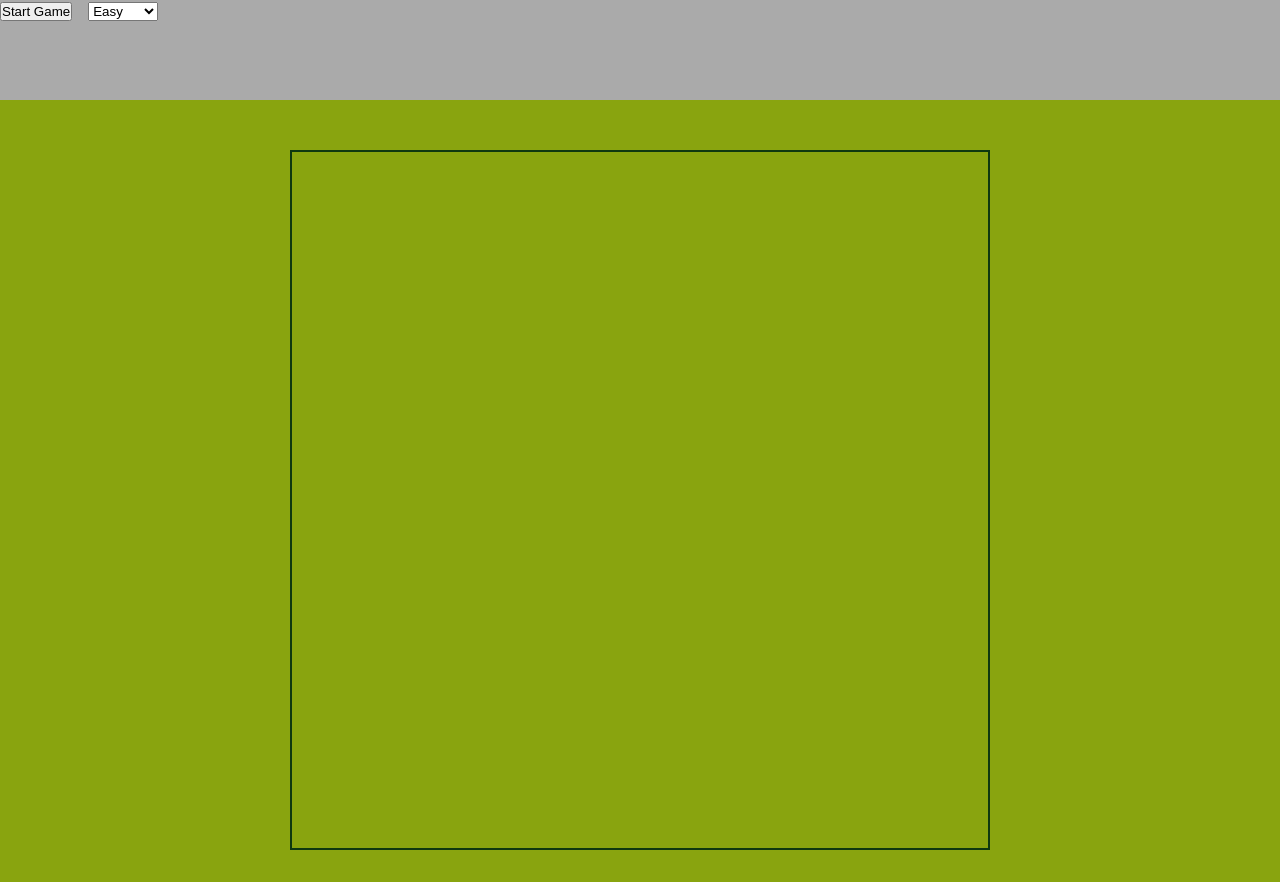
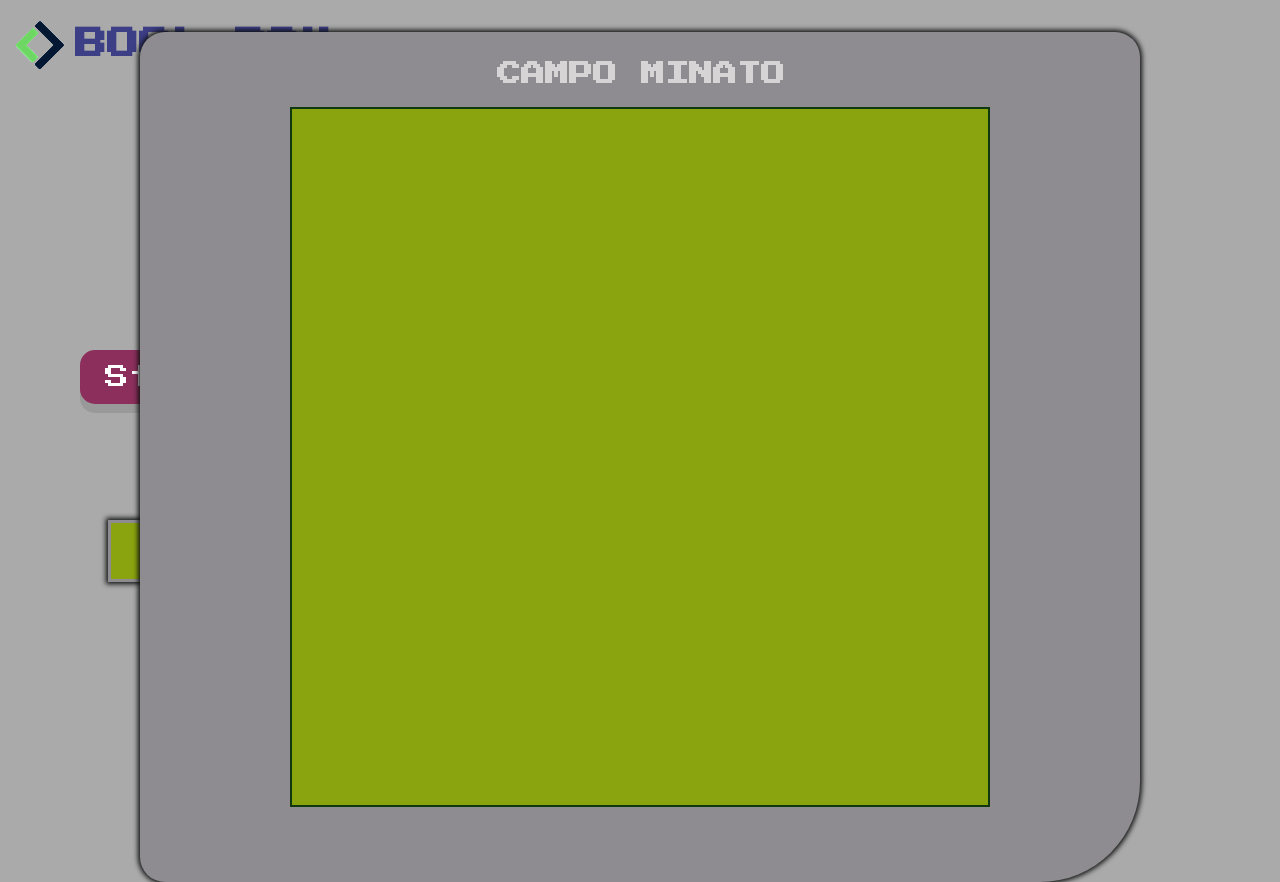
Before and after one commit to Vegadrone/js-campominato-grid, a plain HTML site: page index.html in a window 1280 px wide. Before the commit the page ends 850 px from the top, so only its background shows below. Drawn offline with Linux system fonts and the light colour scheme.

Commit message:
Update: aesthetic change, start button continue to generate new grids

```diff
--- a/CSS/style.css
+++ b/CSS/style.css
@@ -4,16 +4,9 @@
     padding: 0;
 }
 
-header {
-    background-color:#aaaaaa;
-    height: 100px;
-}
-
-
 body {
-    background-color: #89a40f;
+    background-color: #aaaaaa;
     font-family: 'Press Start 2P', cursive;
-
 }
 
 .clear-fix::after{
@@ -22,17 +15,27 @@ body {
     display: table;
 }
 
+.screen-border{
+    background-color:  #8e8c91;
+    width: 1000px;
+    height: 850px;
+    margin: 0 auto;
+    border-radius: 25px 25px 100px 25px;
+    display: flex;
+    align-items: center;
+    box-shadow:0px 0px 5px 2px rgb(13, 14, 14);
+    position:relative;
+}
+
 .cells-container {
     width: 700px;
     height: 700px;
     margin: 0 auto;
-    margin-top: 50px;
+    background-color: #89a40f;
 }
 
 .cell {
     float: left;
-    width: calc(100% / 10);
-    height: calc(100% / 10);
     color: #306230;
     display: flex;
     justify-content: center;
@@ -41,6 +44,21 @@ body {
     font-size: 1.25rem;
     font-weight: bold;
     cursor: crosshair;
+}
+
+.easy {
+    width: calc(100% / 10);
+    height: calc(100% / 10);
+}
+
+.medium {
+    width: calc(100% / 9);
+    height: calc(100% / 9);
+}
+
+.hard {
+    width: calc(100% / 8);
+    height: calc(100% / 8);
 }
 
 .cells-container,
@@ -52,3 +70,78 @@ body {
     background-color: #306230;
     color: #89a40f;
 }
+
+h1{
+    color: #3c3e86;
+}
+
+h2 {
+    color: rgba(226, 224, 224, 0.864);
+    position: absolute;
+    top: 30px;
+    right: 355px;
+}
+
+
+.logo-bool-boy {
+    display:flex;
+    align-items: center;
+}
+
+.logo-bool-boy h1{
+    position: absolute;
+    top: 28px;
+    left: 75px;
+}
+
+.logo-bool-boy img{
+    position: absolute;
+    top:20px;
+    left:15px;
+}
+
+#start-game-btn{
+    display: inline-block;
+    padding: 15px 25px;
+    font-size: 24px;
+    cursor: pointer;
+    text-align: center;
+    text-decoration: none;
+    color: #fff;
+    background-color: #8c2f5c;
+    box-shadow: 0px 0px 5px 2px rgb(13, 14, 14);
+    border: none;
+    border-radius: 15px;
+    box-shadow: 0 9px #999;
+    position: absolute;
+    top:350px;
+    left: 80px;
+}
+
+#start-game-btn:hover {
+    background-color: #73274c
+}
+
+#start-game-btn:active {
+    background-color: #73274c;
+    box-shadow: 0 5px #666;
+    transform: translateY(4px);
+}
+
+#difficulty-level{
+    position: relative;
+    top: 550px;
+    left: 108px;
+    color: #0f380f;
+    padding: 15px 25px;
+    border: 3px solid #8e8c91;
+    background-color: #89a40f;
+    box-shadow: 0px 0px 5px 2px rgb(13, 14, 14);
+    cursor: pointer;
+    font-size: 24px;
+    font-family: 'Press Start 2P', cursive;
+}
+
+.header-content{
+    margin-top: -30px;
+}
--- a/JS/script.js
+++ b/JS/script.js
@@ -28,17 +28,35 @@
 
 const startGameBtn = document.getElementById('start-game-btn');
 const cellsWrapper = document.getElementById('cells-wrapper');
+const difficultySelector = document.getElementById('difficulty-level').value;
 
 
 startGameBtn.addEventListener("click", function(){
     function generateCells() {
-        for (let i = 1; i < 100 + 1; i++) {
-            let cellCreatedElement = document.createElement('div');
-            cellCreatedElement.classList.add('cell');
-            cellCreatedElement.innerHTML = [i];
-            cellsWrapper.append(cellCreatedElement);
-            registerEventListener(cellCreatedElement)
-        }
+            for (let i = 1; i < 100 + 1; i++) {
+                let cellCreatedElement = document.createElement('div');
+                cellCreatedElement.classList.add('cell', 'easy');
+                cellCreatedElement.innerHTML = [i];
+                cellsWrapper.append(cellCreatedElement);
+                registerEventListener(cellCreatedElement);
+            }
+        // } else if (difficultySelector === 'Medium') {
+        //     for (let i = 1; i < 81 + 1; i++) {
+        //         let cellCreatedElement = document.createElement('div');
+        //         cellCreatedElement.classList.add('cell', 'medium');
+        //         cellCreatedElement.innerHTML = [i];
+        //         cellsWrapper.append(cellCreatedElement);
+        //         registerEventListener(cellCreatedElement)
+        //     }
+        // } else if (difficultySelector === 'Hard') {
+        //     for (let i = 1; i < 64 + 1; i++) {
+        //         let cellCreatedElement = document.createElement('div');
+        //         cellCreatedElement.classList.add('cell', 'hard');
+        //         cellCreatedElement.innerHTML = [i];
+        //         cellsWrapper.append(cellCreatedElement);
+        //         registerEventListener(cellCreatedElement)
+        //     }
+        // }
     }
     generateCells()
 });
--- a/index.html
+++ b/index.html
@@ -15,17 +15,26 @@
 <body>
     <header>
         <div class="header-content">
-            <button id="start-game-btn">Start Game</button>
-            <select name="" id="difficulty-level">
-                <option value="">Easy</option>
-                <option value="">Medium</option>
-                <option value="">Hard</option>
+            <a id="start-game-btn">Start Game</a>
+            <select name="selector" id="difficulty-level">
+                <option value="Easy">Easy</option>
+                <option value="Medium">Medium</option>
+                <option value="Hard">Hard</option>
             </select>
+            <div class="logo-bool-boy">
+                <img src="./IMG/Logo.png" alt="boolean-logo">
+                <h1>BOOL-BOY</h1>
+            </div>
         </div>
     </header>
     <main>
-        <div id="cells-wrapper" class="cells-container clear-fix">
+        <div class="screen-border">
+            <div class="screen-area">
+                <h2>CAMPO MINATO</h2>
+            </div>
+            <div id="cells-wrapper" class="cells-container clear-fix">
 
+            </div>
         </div>
     </main>
     <footer>
```
Also changed, not shown: IMG/Logo.png (added).
